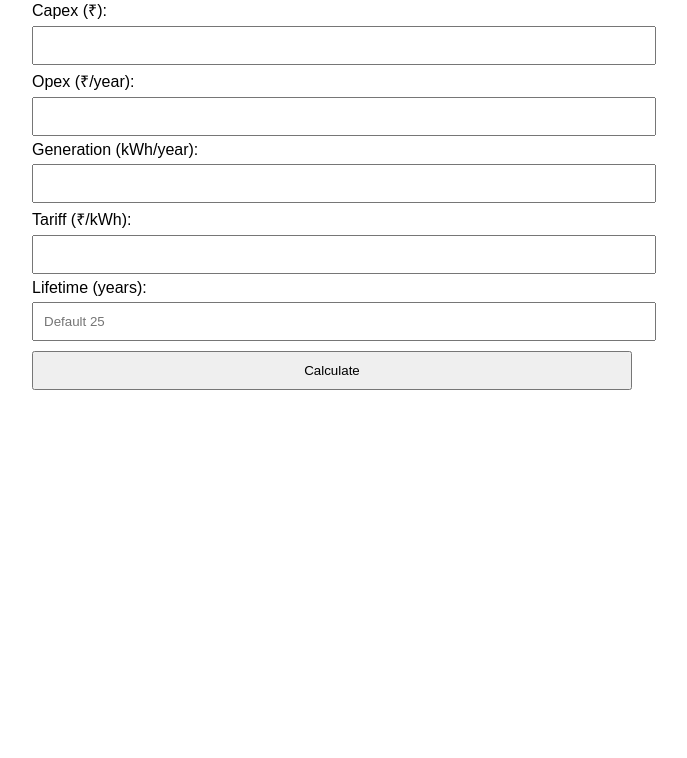
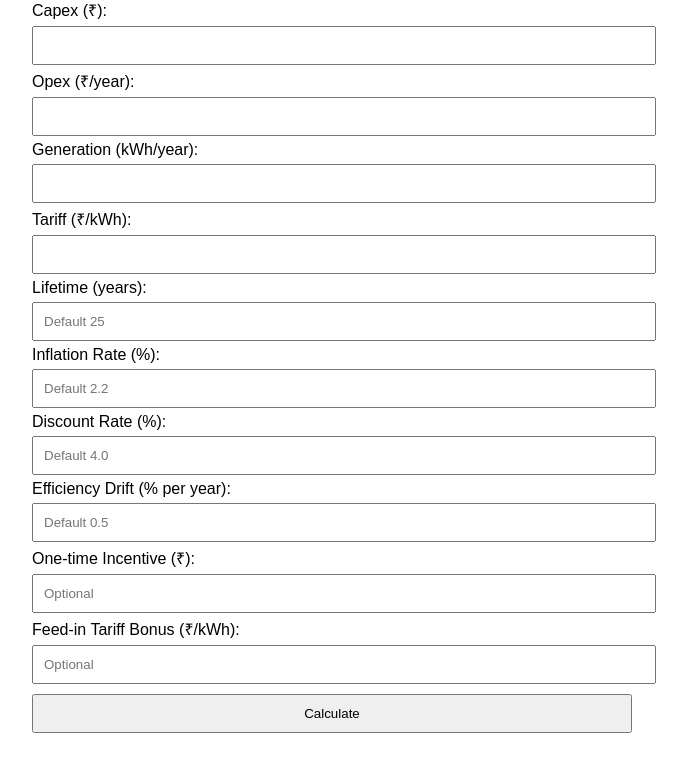
Before and after one commit to chainfly/solar-roi-api, a Flask app: page / in a window 1280 px wide. Shown: the part 89-847 px from the top of the page, without its empty margins (308-995 px from the left). Before the commit the page ends 479 px from the top, so only its background shows below. Run offline with Flask 3, Linux system fonts and the light colour scheme.

Commit message:
Added advanced ROI features with year-wise savings

```diff
--- a/app.py
+++ b/app.py
@@ -42,20 +42,39 @@ def calculate_roi():
               description: Tariff (₹/kWh)
             lifetime:
               type: integer
-              example: 20
+              example: 25
               description: Lifetime of the plant (years)
+            inflation_rate:
+              type: number
+              example: 0.022
+              description: Annual inflation rate (default 2.2%)
+            discount_rate:
+              type: number
+              example: 0.04
+              description: Discount rate for present value (default 4%)
+            efficiency_drift:
+              type: number
+              example: 0.005
+              description: Annual panel degradation rate (default 0.5%)
+            one_time_incentive:
+              type: number
+              example: 10000
+              description: One-time government incentive/subsidy (₹)
+            feed_in_tariff_bonus:
+              type: number
+              example: 0.5
+              description: ₹/kWh bonus if selling power to grid (optional)
     responses:
       200:
         description: ROI and Payback Period calculated successfully
         examples:
-          application/json: {
-            "annual_profit": 43000.0,
-            "payback_period_years": 4.65,
-            "roi_percent": 330.0,
-            "total_profit": 660000.0
-          }
+          application/json:
+            annual_savings: [43000.0, 42785.0, 42571.0]
+            payback_period_years: 4.65
+            roi_percent: 330.0
+            total_profit: 660000.0
+    """
 
-    """
     try:
         data = request.json
 
@@ -63,23 +82,58 @@ def calculate_roi():
         opex = float(data['opex'])
         generation = float(data['generation'])
         tariff = float(data['tariff'])
+
+        # Optional parameters with defaults
         lifetime = int(data.get('lifetime', 25))
+        inflation_rate = float(data.get('inflation_rate', 0.022))
+        discount_rate = float(data.get('discount_rate', 0.04))
+        efficiency_drift = float(data.get('efficiency_drift', 0.005))
+        one_time_incentive = float(data.get('one_time_incentive', 0))
+        feed_in_tariff_bonus = float(data.get('feed_in_tariff_bonus', 0))
 
-        annual_revenue = generation * tariff
-        annual_profit = annual_revenue - opex
+        annual_savings = []
+        utility_costs = []
+        cumulative_savings = []
 
-        if annual_profit <= 0:
-            return jsonify({"error": "Annual profit is zero or negative. Please check your inputs."}), 400
+        current_generation = generation
+        total_discounted_savings = 0
+        cumulative = 0
+        payback_year = None
 
-        payback_period = capex / annual_profit
-        roi = ((annual_profit * lifetime - capex) / capex) * 100
-        total_profit = annual_profit * lifetime - capex
+        for year in range(1, lifetime + 1):
+            degraded_gen = current_generation * (1 - efficiency_drift) ** (year - 1)
+            effective_tariff = tariff + feed_in_tariff_bonus
+            annual_revenue = degraded_gen * effective_tariff
+            annual_profit = annual_revenue - opex
+            inflated_utility_cost = tariff * degraded_gen * ((1 + inflation_rate) ** (year - 1))
+
+            discounted_profit = annual_profit / ((1 + discount_rate) ** year)
+            total_discounted_savings += discounted_profit
+            cumulative += annual_profit
+
+            annual_savings.append(round(annual_profit, 2))
+            utility_costs.append(round(inflated_utility_cost, 2))
+            cumulative_savings.append(round(cumulative, 2))
+
+            if not payback_year and cumulative >= capex - one_time_incentive:
+                payback_year = year
+
+        net_profit = cumulative - capex + one_time_incentive
+        roi_percent = (net_profit / capex) * 100
 
         return jsonify({
-            "annual_profit": round(annual_profit, 2),
-            "payback_period_years": round(payback_period, 2),
-            "roi_percent": round(roi, 2),
-            "total_profit": round(total_profit, 2)
+            "capex": capex,
+            "opex": opex,
+            "lifetime": lifetime,
+            "inflation_rate": inflation_rate,
+            "discount_rate": discount_rate,
+            "efficiency_drift": efficiency_drift,
+            "annual_savings": annual_savings,
+            "utility_costs": utility_costs,
+            "cumulative_savings": cumulative_savings,
+            "payback_period_years": payback_year if payback_year else "Not achieved",
+            "roi_percent": round(roi_percent, 2),
+            "total_profit": round(net_profit, 2)
         })
 
     except KeyError as e:
@@ -87,8 +141,10 @@ def calculate_roi():
     except Exception as e:
         return jsonify({"error": str(e)}), 500
 
+
 import os
 
 if __name__ == '__main__':
+
     port = int(os.environ.get("PORT", 5000))
     app.run(host='0.0.0.0', port=port)
--- a/templates/index.html
+++ b/templates/index.html
@@ -39,6 +39,21 @@
         <label>Lifetime (years):</label>
         <input type="number" name="lifetime" placeholder="Default 25"><br>
 
+        <label>Inflation Rate (%):</label>
+        <input type="number" step="0.01" name="inflation_rate" placeholder="Default 2.2"><br>
+
+        <label>Discount Rate (%):</label>
+        <input type="number" step="0.01" name="discount_rate" placeholder="Default 4.0"><br>
+
+        <label>Efficiency Drift (% per year):</label>
+        <input type="number" step="0.01" name="efficiency_drift" placeholder="Default 0.5"><br>
+
+        <label>One-time Incentive (₹):</label>
+        <input type="number" name="one_time_incentive" placeholder="Optional"><br>
+
+        <label>Feed-in Tariff Bonus (₹/kWh):</label>
+        <input type="number" step="0.01" name="feed_in_tariff_bonus" placeholder="Optional"><br>
+
         <button type="submit">Calculate</button>
     </form>
 
@@ -56,9 +71,12 @@
                 tariff: parseFloat(form.tariff.value),
             };
 
-            if (form.lifetime.value) {
-                data.lifetime = parseInt(form.lifetime.value);
-            }
+            if (form.lifetime.value) data.lifetime = parseInt(form.lifetime.value);
+            if (form.inflation_rate.value) data.inflation_rate = parseFloat(form.inflation_rate.value) / 100;
+            if (form.discount_rate.value) data.discount_rate = parseFloat(form.discount_rate.value) / 100;
+            if (form.efficiency_drift.value) data.efficiency_drift = parseFloat(form.efficiency_drift.value) / 100;
+            if (form.one_time_incentive.value) data.one_time_incentive = parseFloat(form.one_time_incentive.value);
+            if (form.feed_in_tariff_bonus.value) data.feed_in_tariff_bonus = parseFloat(form.feed_in_tariff_bonus.value);
 
             const res = await fetch('/roi', {
                 method: 'POST',
@@ -67,15 +85,15 @@
             });
 
             const result = await res.json();
+            const output = document.getElementById('output');
 
-            const output = document.getElementById('output');
             if (res.ok) {
                 output.innerHTML = `
                     <h3>📊 Results:</h3>
-                    <p><strong>Annual Profit:</strong> ₹${result.annual_profit}</p>
                     <p><strong>Payback Period:</strong> ${result.payback_period_years} years</p>
                     <p><strong>ROI:</strong> ${result.roi_percent}%</p>
                     <p><strong>Total Profit:</strong> ₹${result.total_profit}</p>
+                    <p><strong>Year-wise Annual Savings:</strong> ₹${result.annual_savings.join(', ')}</p>
                 `;
             } else {
                 output.innerHTML = `<p style="color:red;"><strong>Error:</strong> ${result.error}</p>`;
```
